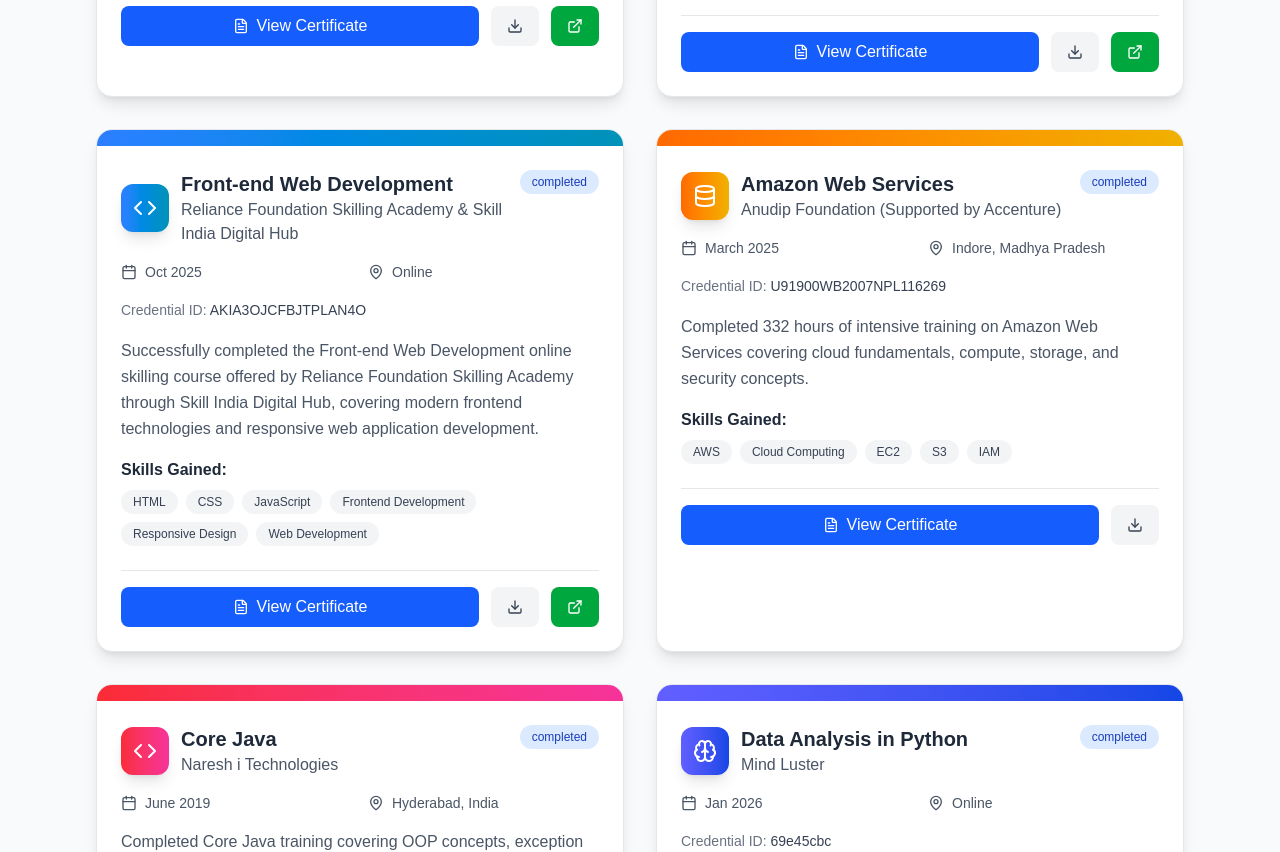
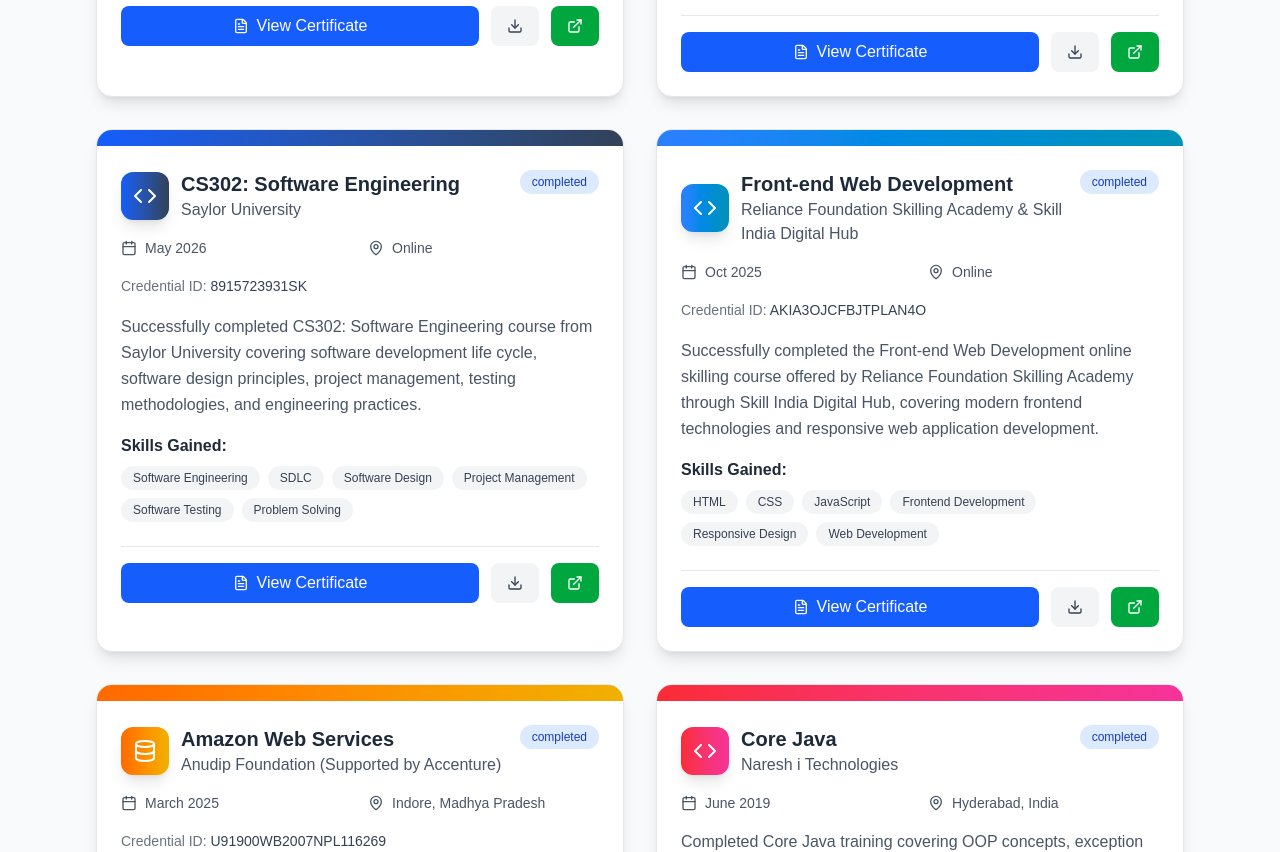
Before and after one commit to 15shivamgit/Portfolio_v1, a React (Vite) app: page /certificates in a window 1280 px wide. Shown: the part 1060-1912 px from the top of the page. Built offline with nearby package versions, Linux system fonts and the light colour scheme.

Commit message:
add SE certificate

```diff
--- a/src/pages/Certificates.jsx
+++ b/src/pages/Certificates.jsx
@@ -76,10 +76,12 @@ export default function Certificates() {
         "NumPy",
         "Pandas",
         "Data Analysis",
-        "Data Visualization"
+        "Data Visualization",
       ],
-      verificationUrl: "https://learn.saylor.org/admin/tool/certificate/index.php?code=3966369830SK",
-      certificateUrl: "https://learn.saylor.org/pluginfile.php/1/tool_certificate/issues/1779076363/3966369830SK.pdf",
+      verificationUrl:
+        "https://learn.saylor.org/admin/tool/certificate/index.php?code=3966369830SK",
+      certificateUrl:
+        "https://learn.saylor.org/pluginfile.php/1/tool_certificate/issues/1779076363/3966369830SK.pdf",
       icon: Brain,
       category: "certificate",
       status: "completed",
@@ -103,14 +105,42 @@ export default function Certificates() {
         "CSS",
         "JavaScript",
         "Responsive Design",
-        "Frontend Development"
+        "Frontend Development",
       ],
-      verificationUrl: "https://skill-india-dev.s3.ap-south-1.amazonaws.com/certificate_generic/uploaded_elements/2025021445759312/certificate_0e985123-f259-488a-9a41-a316980ea081.pdf?response-content-disposition=inline&response-content-type=application%2Fpdf&X-Amz-Algorithm=AWS4-HMAC-SHA256&X-Amz-Date=20260518T042359Z&X-Amz-SignedHeaders=host&X-Amz-Expires=2000&X-Amz-Credential=AKIA3OJCFBJTPLAN4OGU%2F20260518%2Fap-south-1%2Fs3%2Faws4_request&X-Amz-Signature=b4e5fa01660d5482cf9a90f53b9678b5a6ea2ec7cde92c13a0affaeb6eb6b3c6",
+      verificationUrl:
+        "https://skill-india-dev.s3.ap-south-1.amazonaws.com/certificate_generic/uploaded_elements/2025021445759312/certificate_0e985123-f259-488a-9a41-a316980ea081.pdf?response-content-disposition=inline&response-content-type=application%2Fpdf&X-Amz-Algorithm=AWS4-HMAC-SHA256&X-Amz-Date=20260518T042359Z&X-Amz-SignedHeaders=host&X-Amz-Expires=2000&X-Amz-Credential=AKIA3OJCFBJTPLAN4OGU%2F20260518%2Fap-south-1%2Fs3%2Faws4_request&X-Amz-Signature=b4e5fa01660d5482cf9a90f53b9678b5a6ea2ec7cde92c13a0affaeb6eb6b3c6",
       certificateUrl: "/certificates/design.pdf",
       icon: Code,
       category: "certificate",
       status: "completed",
       color: "from-yellow-500 to-orange-600",
+    },
+    {
+      id: 17,
+      type: "certificate",
+      title: "CS302: Software Engineering",
+      issuer: "Saylor University",
+      issueDate: "25 May 2026",
+      expiryDate: "Never",
+      credentialId: "8915723931SK",
+      period: "May 2026",
+      location: "Online",
+      description:
+        "Successfully completed CS302: Software Engineering course from Saylor University covering software development life cycle, software design principles, project management, testing methodologies, and engineering practices.",
+      skills: [
+        "Software Engineering",
+        "SDLC",
+        "Software Design",
+        "Project Management",
+        "Software Testing",
+        "Problem Solving",
+      ],
+      verificationUrl: "https://learn.saylor.org/admin/tool/certificate/index.php?code=8915723931SK",
+      certificateUrl: "https://learn.saylor.org/pluginfile.php/1/tool_certificate/issues/1779722097/8915723931SK.pdf",
+      icon: Code,
+      category: "certificate",
+      status: "completed",
+      color: "from-blue-600 to-slate-700",
     },
     {
       id: 3,
@@ -130,9 +160,10 @@ export default function Certificates() {
         "JavaScript",
         "Frontend Development",
         "Responsive Design",
-        "Web Development"
+        "Web Development",
       ],
-      verificationUrl: "https://skill-india-dev.s3.ap-south-1.amazonaws.com/certificate_generic/uploaded_elements/2025021445759312/certificate_0e985123-f259-488a-9a41-a316980ea081.pdf?response-content-disposition=inline&response-content-type=application%2Fpdf&X-Amz-Algorithm=AWS4-HMAC-SHA256&X-Amz-Date=20260518T042359Z&X-Amz-SignedHeaders=host&X-Amz-Expires=2000&X-Amz-Credential=AKIA3OJCFBJTPLAN4OGU%2F20260518%2Fap-south-1%2Fs3%2Faws4_request&X-Amz-Signature=b4e5fa01660d5482cf9a90f53b9678b5a6ea2ec7cde92c13a0affaeb6eb6b3c6",
+      verificationUrl:
+        "https://skill-india-dev.s3.ap-south-1.amazonaws.com/certificate_generic/uploaded_elements/2025021445759312/certificate_0e985123-f259-488a-9a41-a316980ea081.pdf?response-content-disposition=inline&response-content-type=application%2Fpdf&X-Amz-Algorithm=AWS4-HMAC-SHA256&X-Amz-Date=20260518T042359Z&X-Amz-SignedHeaders=host&X-Amz-Expires=2000&X-Amz-Credential=AKIA3OJCFBJTPLAN4OGU%2F20260518%2Fap-south-1%2Fs3%2Faws4_request&X-Amz-Signature=b4e5fa01660d5482cf9a90f53b9678b5a6ea2ec7cde92c13a0affaeb6eb6b3c6",
       certificateUrl: "/certificates/frontend.pdf",
       icon: Code,
       category: "certificate",
@@ -198,9 +229,10 @@ export default function Certificates() {
         "Pandas",
         "NumPy",
         "Data Visualization",
-        "Problem Solving"
+        "Problem Solving",
       ],
-      verificationUrl: "https://www.mindluster.com/student/certificate/69e45cbc",
+      verificationUrl:
+        "https://www.mindluster.com/student/certificate/69e45cbc",
       certificateUrl: "/certificates/Mindluster_analysis.pdf",
       icon: Brain,
       category: "certificate",
@@ -225,7 +257,7 @@ export default function Certificates() {
         "Data Analysis",
         "Machine Learning Basics",
         "Problem Solving",
-        "Analytical Thinking"
+        "Analytical Thinking",
       ],
       verificationUrl:
         "https://media.geeksforgeeks.org/courses/certificates/c32b4c62a78f80477dc56e63d6bcb74f.pdf",
@@ -254,9 +286,10 @@ export default function Certificates() {
         "CSS",
         "Responsive Design",
         "Frontend Development",
-        "UI Design"
+        "UI Design",
       ],
-      verificationUrl: "https://www.mindluster.com/student/certificate/11b08e8d",
+      verificationUrl:
+        "https://www.mindluster.com/student/certificate/11b08e8d",
       certificateUrl: "/certificates/Mindluster_web.pdf",
       icon: Code,
       category: "certificate",
@@ -352,8 +385,6 @@ export default function Certificates() {
       color: "from-blue-700 to-sky-600",
     },
 
-
-
     {
       id: 13,
       type: "certificate",
@@ -374,10 +405,6 @@ export default function Certificates() {
       status: "completed",
       color: "from-indigo-500 to-purple-500",
     },
-
-
-
-
   ];
 
   const allItems = [...experiences, ...certificates];
```
Also changed, not shown: 1 other file (tests, documents, lock files or other folders).
